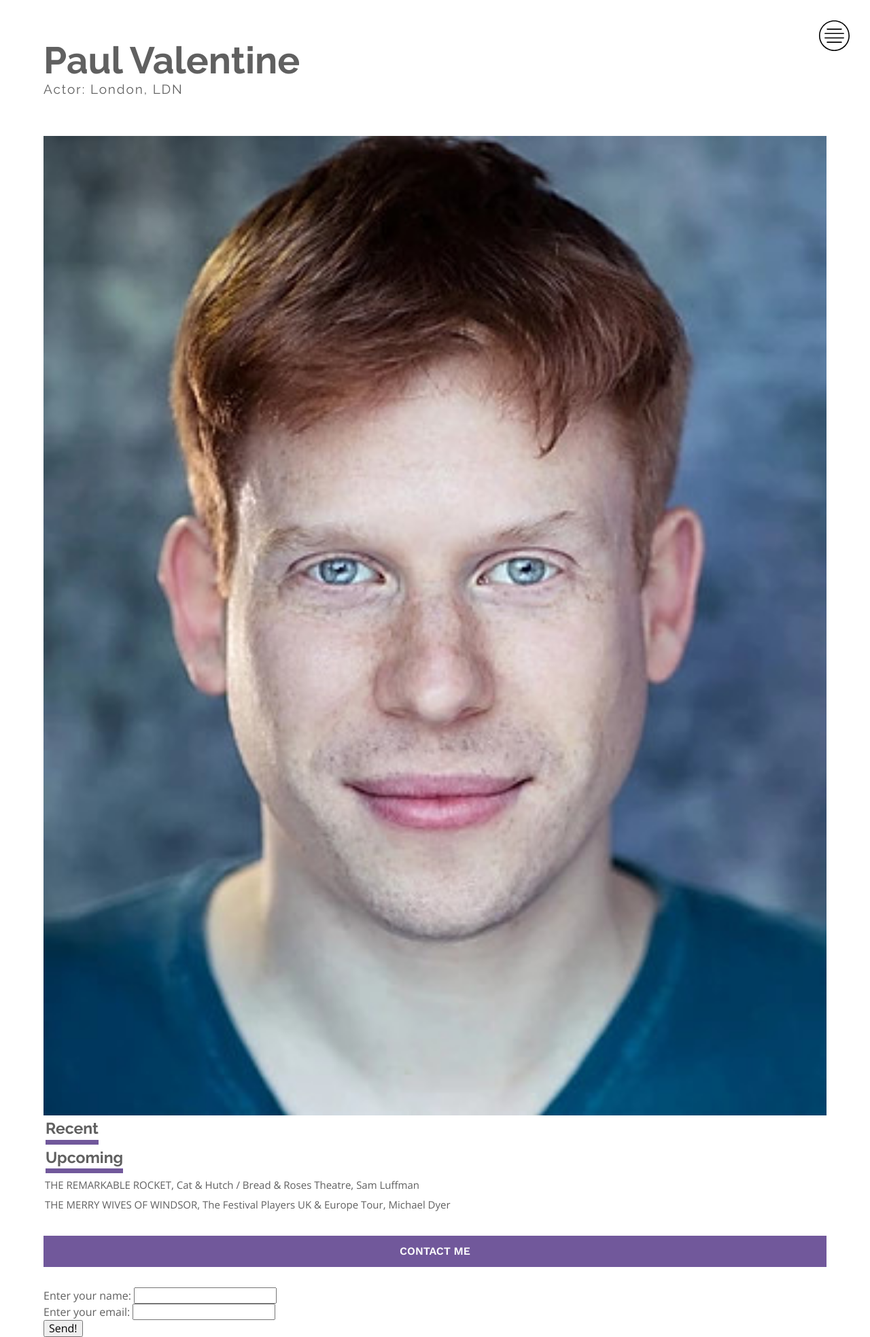
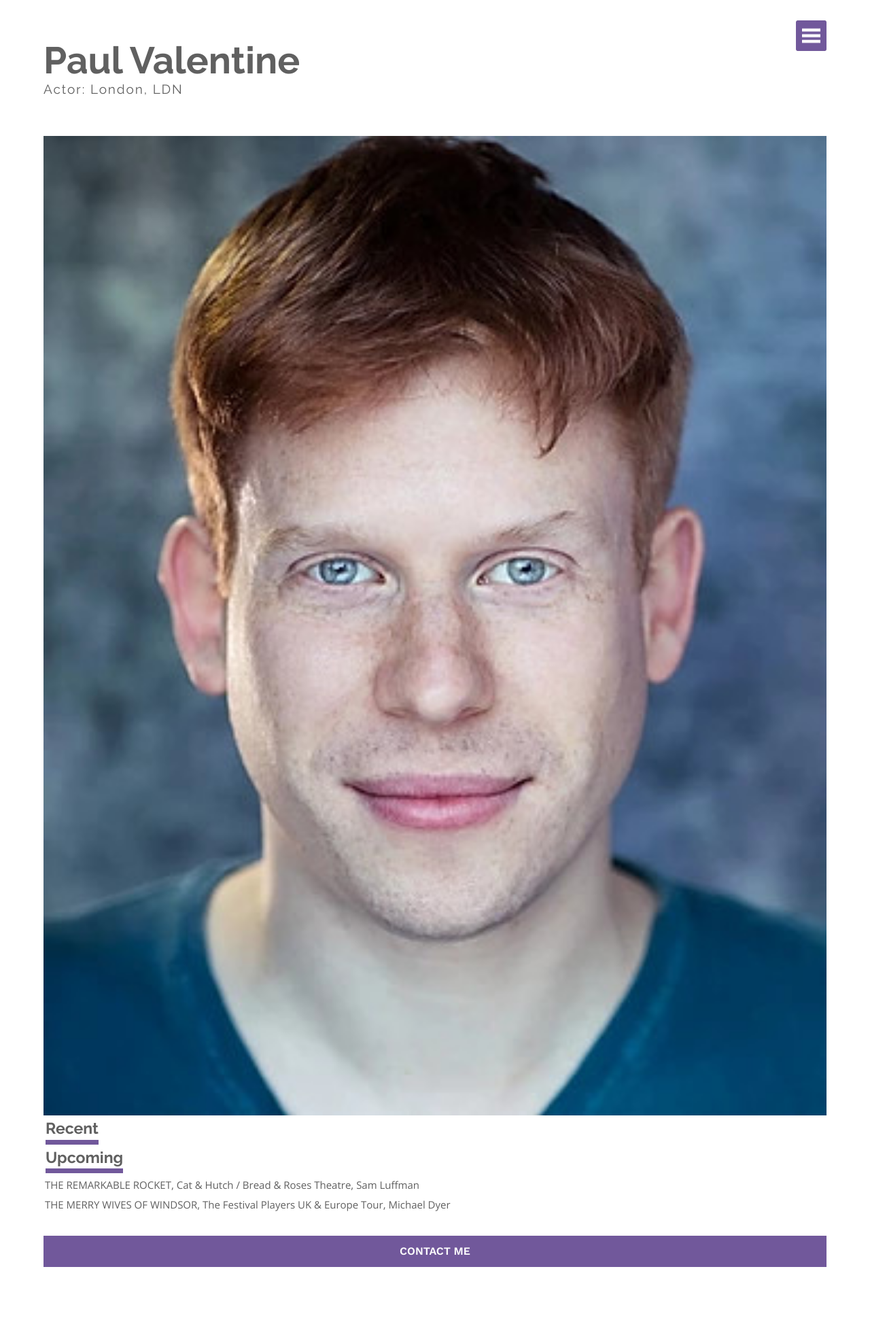
Before and after one commit to pvsitedesign/pvsite, a Jekyll site: the page built from index.html, in a window 1280 px wide. Shown: the whole page at 68% size. Built offline with Jekyll 4.4.1, drawn with Linux system fonts in a browser that asks for light colours; the list of posts is cut into pages by our own code; after the commit the page ends 1894 px from its top, so only the background shows below that.

Commit message:
style contact form and modal logos

```diff
--- a/_includes/footer.html
+++ b/_includes/footer.html
@@ -2,6 +2,7 @@
   <section class="modal">
       <div class="modal__scroll">
           <div class="container modal__container">
+
               <i class="modal__close"></i>
 
               <div class="modal__links">
--- a/_includes/home-hero.html
+++ b/_includes/home-hero.html
@@ -1,8 +1,8 @@
 <div class="hero-container">
 
+  <i class="modal__open"></i>
+
   <header class="hero-header">
-
-    <i class="modal__open"></i>
 
     <div class="title-left">
 
--- a/css/style.css
+++ b/css/style.css
@@ -57,7 +57,7 @@
     overflow: hidden;
     position: absolute;
     top: 30px;
-    right: 30px;
+    right: 5%;
     cursor: pointer;
 }
 
@@ -66,8 +66,12 @@
     width: 100%;
     height: 100%;
     content: '';
-    background-image: url(../assets/images/icons/open.svg);
+    background-image: url(../assets/images/icons/purple-burger-2.png);
     background-size: 100% 100%;
+}
+
+svg:hover {
+  color: red;
 }
 
 .ovh {
@@ -167,6 +171,51 @@
 .contact-form table:first-of-type {
   display: flex;
   justify-content: center;
+  margin: 0 0 5px 0;
+}
+
+/*contact form*/
+
+input {
+  width: 100%;
+  padding: 8px;
+  border: 2px solid #71589b;
+}
+
+input::placeholder {
+  opacity: .5;
+}
+
+label {
+  display: none;
+}
+
+.form-example {
+  margin: 0 0 20px 0;
+}
+
+form div:last-child {
+  display: flex;
+  align-items: flex-end;
+  justify-content: flex-end;
+}
+
+form div:last-child input {
+  width: 100px;
+  background-color: #71589b;
+  color: #fff;
+  cursor: pointer;
+  transition: all 0.1s linear;
+  outline: none;
+}
+
+form div:last-child input:hover {
+    color: #71589b;
+    background-color: #ffffff;
+}
+
+.contact-form form div:nth-child(4) input {
+  padding: 8px 8px 88px 8px;
 }
 
 /*modal*/
@@ -209,8 +258,8 @@
   height: 25px;
   overflow: hidden;
   position: absolute;
-  top: 30px;
-  right: 30px;
+  top: 40px;
+  right: 7%;
   cursor: pointer;
 }
 
--- a/index.html
+++ b/index.html
@@ -28,20 +28,6 @@
 
   <a href="{{ '/contact.html' | prepend: site.baseurl }}"><button class="btn">contact me</button></a>
 
-  <form action="https://formspree.io/mjvojndz" method="POST">
-    <div class="form-example">
-      <label for="name">Enter your name: </label>
-      <input type="text" name="name" id="name" required>
-    </div>
-    <div class="form-example">
-      <label for="email">Enter your email: </label>
-      <input type="text" name="email" id="email" required>
-    </div>
-    <div class="form-example">
-      <input type="submit" value="Send!">
-    </div>
-  </form>
-
   </div>
 
 </div>
```
Also changed, not shown: contact.html (+4 -4 lines), assets/images/icons/purple-burger-2.png (added), assets/images/icons/purple-burger.jpg (added), assets/images/icons/purple-burger.svg (added).
